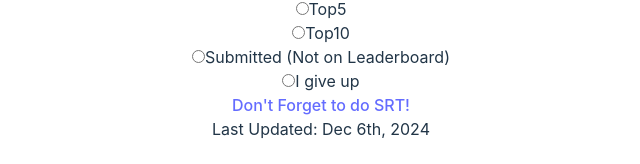
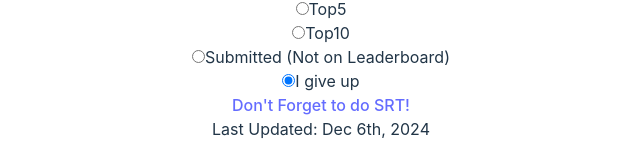
Before and after one commit to YOO-uN-ee/score-web, a React (Vite) app: page / in a window 1280 px wide. Shown: the part 659-823 px from the top of the page, without its empty margins (319-959 px from the left). Built offline with nearby package versions, Linux system fonts and the light colour scheme.

Commit message:
radio default check

```diff
--- a/src/App.jsx
+++ b/src/App.jsx
@@ -49,6 +49,7 @@ function App() {
   let hw_contribution = (hw_score / all_hw.length) * 10 * 0.6;
 
   let estimated_score = 0
+
   if (competition === -1){
     estimated_score = (quiz_contribution + hw_contribution) / 0.9
   }
@@ -230,12 +231,12 @@ function App() {
               </div>
 
               <div className="flex">
-                <input id="submitted" type="radio" value="" name="final-competition" onChange={(event) => {setCompetition(1); localStorage.setItem("competition", 0);}} className="w-4 h-4 text-blue-600 bg-gray-100 border-gray-300 focus:ring-blue-500 dark:focus:ring-blue-600 dark:ring-offset-gray-800 focus:ring-2 dark:bg-gray-700 dark:border-gray-600" />
+                <input id="submitted" type="radio" value="" name="final-competition" onChange={(event) => {setCompetition(0); localStorage.setItem("competition", 0);}} className="w-4 h-4 text-blue-600 bg-gray-100 border-gray-300 focus:ring-blue-500 dark:focus:ring-blue-600 dark:ring-offset-gray-800 focus:ring-2 dark:bg-gray-700 dark:border-gray-600" />
                 <label forHtml="submitted" className="ms-2 text-sm font-medium text-gray-900 dark:text-gray-300">Submitted (Not on Leaderboard) </label>
               </div>
 
               <div className="flex">
-                <input id="none" type="radio" value="" name="final-competition" onChange={(event) => {setCompetition(-1); localStorage.setItem("competition", -1);}} className="w-4 h-4 text-blue-600 bg-gray-100 border-gray-300 focus:ring-blue-500 dark:focus:ring-blue-600 dark:ring-offset-gray-800 focus:ring-2 dark:bg-gray-700 dark:border-gray-600" />
+                <input checked id="none" type="radio" value="" name="final-competition" onChange={(event) => {setCompetition(-1); localStorage.setItem("competition", -1);}} className="w-4 h-4 text-blue-600 bg-gray-100 border-gray-300 focus:ring-blue-500 dark:focus:ring-blue-600 dark:ring-offset-gray-800 focus:ring-2 dark:bg-gray-700 dark:border-gray-600" />
                 <label forHtml="None" className="ms-2 text-sm font-medium text-gray-900 dark:text-gray-300">I give up</label>
               </div>
               </div>
```
